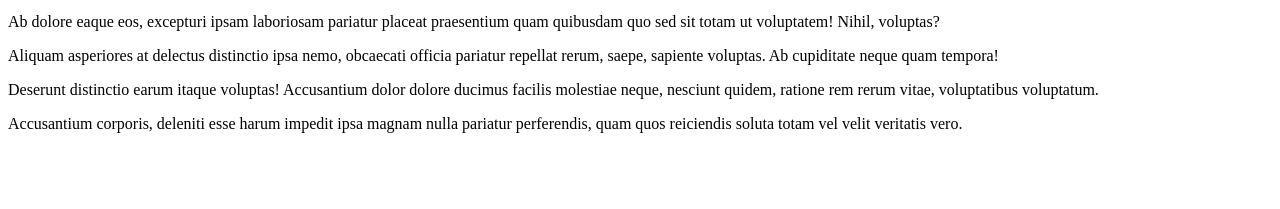
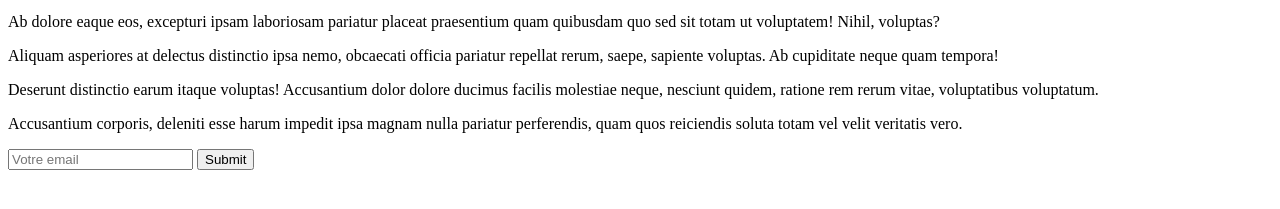
Before and after one commit to 1-louis/projet-test-git, a plain HTML site: page index.html in a window 1280 px wide. Shown: the part 279-488 px from the top of the page. Drawn offline with Linux system fonts and the light colour scheme.

Commit message:
ajout de de l'input dans le footer

```diff
--- a/index.html
+++ b/index.html
@@ -35,7 +35,8 @@
                 reiciendis soluta totam vel velit veritatis vero.</p>
         </main>
         <footer>
-
+            <input type="text" placeholder="Votre email">
+            <input type="submit">
         </footer>
     </div>
 </body>
```
